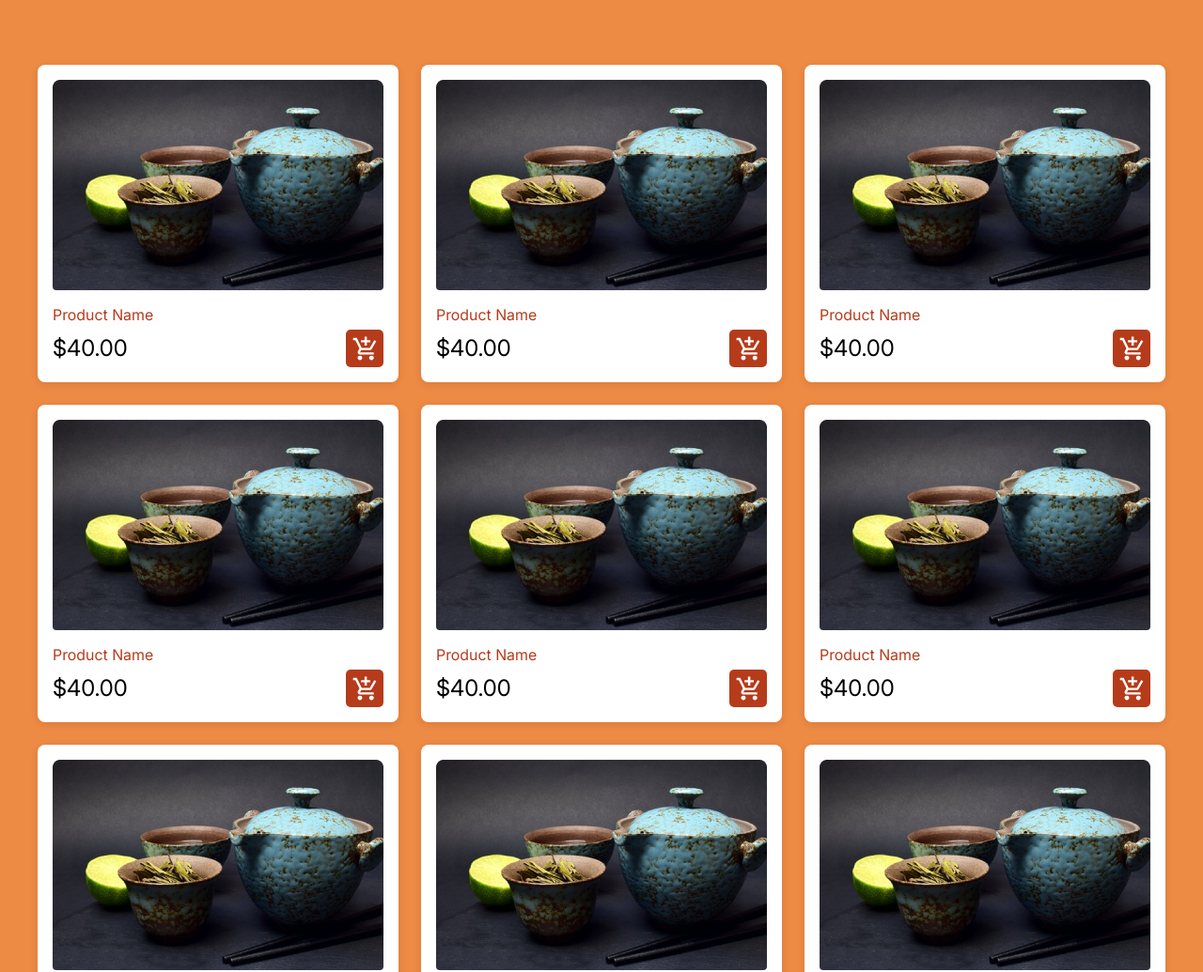
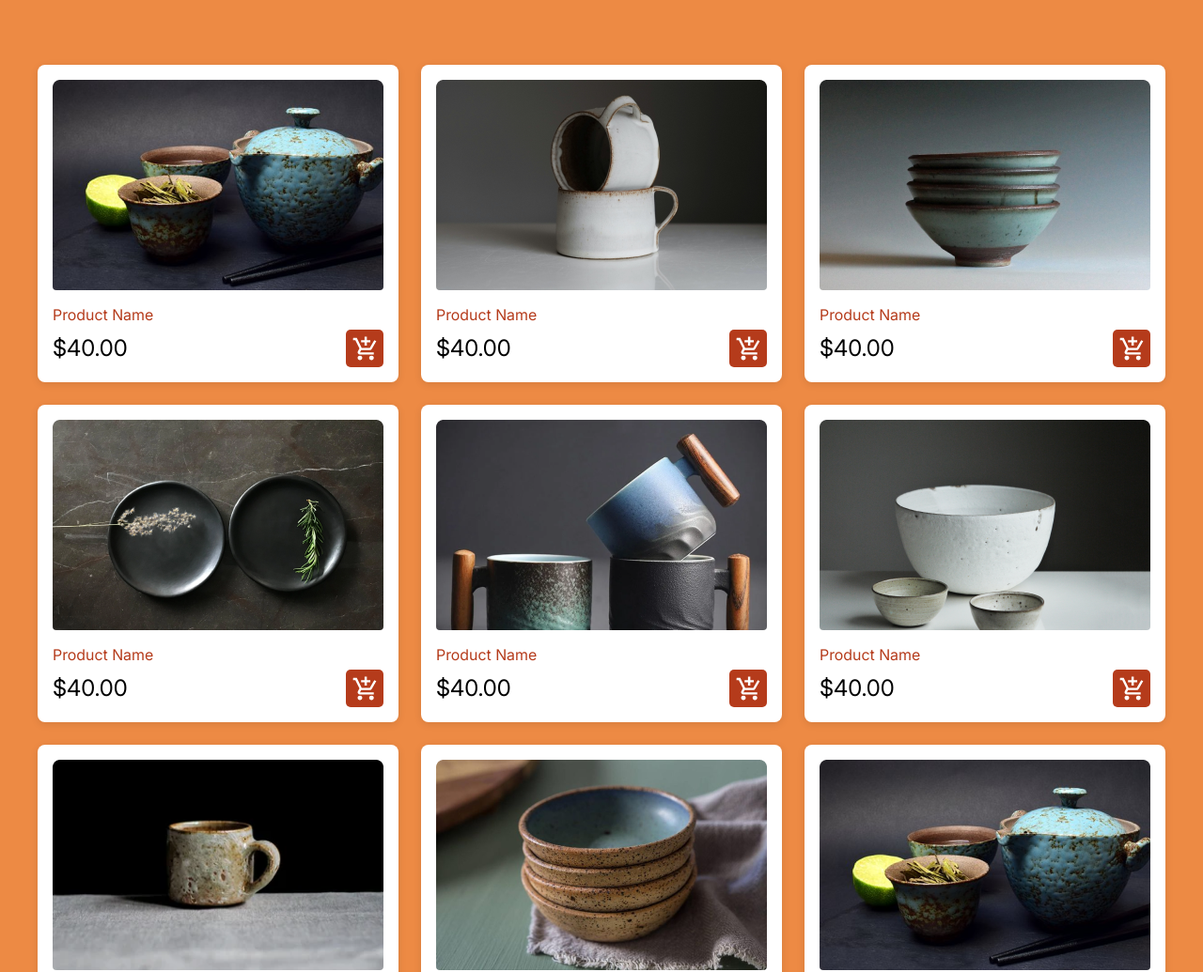
Before and after one commit to Tak0Aarabuli/final-project, a plain HTML site: page artwork.html in a window 1280 px wide. Shown: the part 274-1309 px from the top of the page at 94% size. Drawn offline with Linux system fonts and the light colour scheme; a script that the page names is missing.

Commit message:
update pic

```diff
--- a/artwork.html
+++ b/artwork.html
@@ -92,7 +92,7 @@
             </div>
           </article>
           <article class="product-card">
-            <img src="assets/images/art-product-1.png" alt="Product Name" />
+            <img src="assets/images/art-product-9.png" alt="Product Name" />
             <p>Product Name</p>
             <div class="card-desc">
               <span>$40.00</span>
@@ -102,7 +102,7 @@
             </div>
           </article>
           <article class="product-card">
-            <img src="assets/images/art-product-1.png" alt="Product Name" />
+            <img src="assets/images/art-product-3.png" alt="Product Name" />
             <p>Product Name</p>
             <div class="card-desc">
               <span>$40.00</span>
@@ -112,7 +112,7 @@
             </div>
           </article>
           <article class="product-card">
-            <img src="assets/images/art-product-1.png" alt="Product Name" />
+            <img src="assets/images/art-product-4.png" alt="Product Name" />
             <p>Product Name</p>
             <div class="card-desc">
               <span>$40.00</span>
@@ -122,7 +122,7 @@
             </div>
           </article>
           <article class="product-card">
-            <img src="assets/images/art-product-1.png" alt="Product Name" />
+            <img src="assets/images/art-product-5.png" alt="Product Name" />
             <p>Product Name</p>
             <div class="card-desc">
               <span>$40.00</span>
@@ -132,7 +132,7 @@
             </div>
           </article>
           <article class="product-card">
-            <img src="assets/images/art-product-1.png" alt="Product Name" />
+            <img src="assets/images/art-product-6.png" alt="Product Name" />
             <p>Product Name</p>
             <div class="card-desc">
               <span>$40.00</span>
@@ -142,7 +142,7 @@
             </div>
           </article>
           <article class="product-card">
-            <img src="assets/images/art-product-1.png" alt="Product Name" />
+            <img src="assets/images/art-product-7.png" alt="Product Name" />
             <p>Product Name</p>
             <div class="card-desc">
               <span>$40.00</span>
@@ -152,7 +152,7 @@
             </div>
           </article>
           <article class="product-card">
-            <img src="assets/images/art-product-1.png" alt="Product Name" />
+            <img src="assets/images/art-product-8.png" alt="Product Name" />
             <p>Product Name</p>
             <div class="card-desc">
               <span>$40.00</span>
@@ -162,7 +162,7 @@
             </div>
           </article>
           <article class="product-card">
-            <img src="assets/images/art-product-1.png" alt="Product Name" />
+            <img src="assets/images/art-product-2.png" alt="Product Name" />
             <p>Product Name</p>
             <div class="card-desc">
               <span>$40.00</span>
--- a/styles/mobile.css
+++ b/styles/mobile.css
@@ -35,6 +35,10 @@
     flex-direction: column;
     gap: 36px;
   }
+  .shop-header {
+    padding: 0px 8px;
+    margin: 0 auto 40px;
+  }
 }
 
 @media (max-width: 320px) {
@@ -59,7 +63,4 @@
   .products-grid {
     padding: 0 8px;
   }
-  .shop-header {
-    padding: 0px 8px;
-  }
 }
--- a/styles/tablet.css
+++ b/styles/tablet.css
@@ -119,6 +119,9 @@
   }
   .contact-icons {
   }
+  .shop-header {
+    margin: 0 auto 54px;
+  }
 }
 
 @media (max-width: 876px) {
```
Also changed, not shown: assets/images/art-product-2.png (added), assets/images/art-product-3.png (added), assets/images/art-product-4.png (added), assets/images/art-product-5.png (added), assets/images/art-product-6.png (added), assets/images/art-product-7.png (added), assets/images/art-product-8.png (added), assets/images/art-product-9.png (added).
